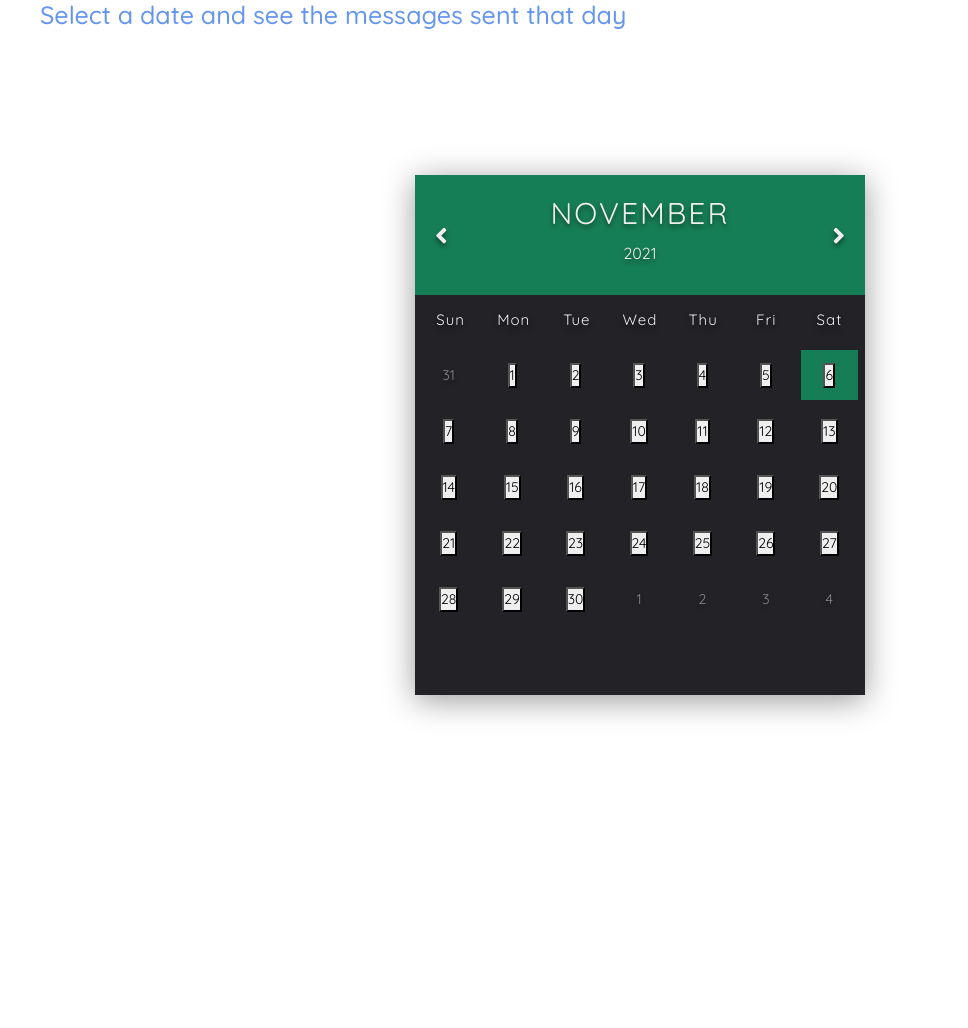
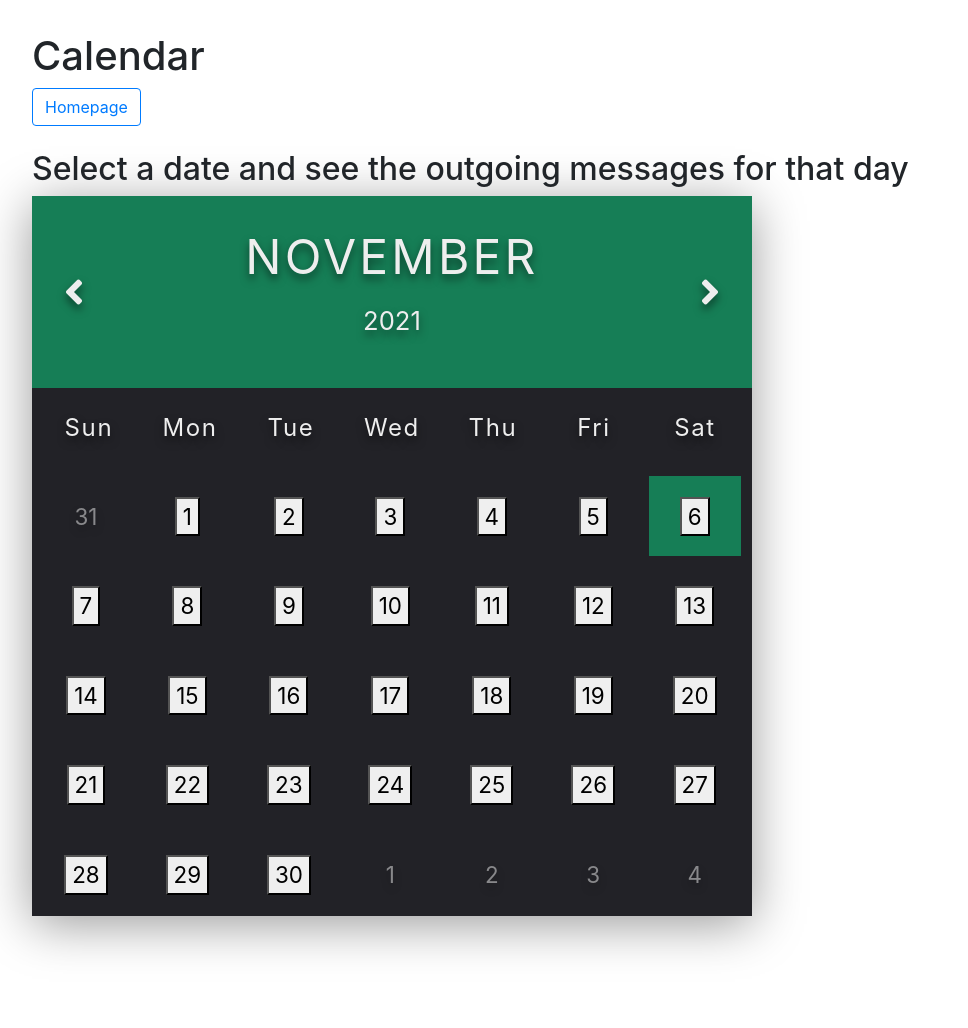
Before and after one commit to ASE-2021-Squad8/My-message-in-a-bottle, a Flask app: page /calendar in a window 1280 px wide. Shown: the whole page, without its empty margins (0-968 px from the left). Before the commit the page ends 718 px from the top, so only its background shows below. Run offline with Flask 2, Linux system fonts and the light colour scheme; some libraries are stand-ins or nearby versions.

Commit message:
templates: convert calendar, use modals
Signed-off-by: E. Melucci <eli@meluc.ci>

```diff
--- a/monolith/static/calendar.js
+++ b/monolith/static/calendar.js
@@ -1,45 +1,59 @@
 function get_day_message(day, month, year) {
   console.log(month);
-  $.get('/api/calendar/' + day + "/" + month + "/" + year , function (data) { write_message(data, day, month, year); });
+  $.get('/api/calendar/' + day + "/" + month + "/" + year, function (data) { write_message(data, day, month, year); });
 }
 
-function write_message(data, day, month, year){
-    var messages =  document.getElementById('sentmsg');
-    messages.innerHTML = ``
-    var int_month = parseInt(month, 10) + 1;
-    if(data.length == 0){
-      var display_html = `<h4 style="color:red">No messages sent for the day: ${day}/${int_month}/${year}</h4>`
-      messages.innerHTML += display_html;
+function write_message(data, day, month, year) {
+  console.log(data)
+
+  // Set model up to read message
+  var modal = document.getElementById("modal_read");
+  var modal_text = document.getElementById("modal_read_text");
+  var btn = document.getElementById("myBtn");
+  var span = document.getElementsByClassName("close")[0];
+  modal.style.display = "block";
+  modal_text.innerHTML = "";
+
+  var int_month = parseInt(month, 10) + 1;
+  if (data.length == 0) {
+    var display_html = `<h4>No messages for the day: ${day}/${int_month}/${year}</h4>`
+    modal_text.innerHTML += display_html;
+  } else {
+    var display_html = `<h3>Your daily messages</h3><hr>`
+    for (var i = 0; i < data.length; i++) {
+      current_msg = data[i];
+      var text = current_msg.future ? "Will be sent at" : "Sent at";
+      display_html += `
+              <h4> ${text} ${current_msg.delivered}</h4>
+              <h5>Recipient: ${current_msg.email}</h5><br>
+              ${current_msg.text}<br><hr>
+              `;
+      if (current_msg.candelete) {
+        display_html += `<div><button type="button" class="btn btn-danger" onclick="delete_and_reload(${current_msg.message_id},${day}, ${month}, ${year})">Withdraw</button></div></br>`;
+      }
     }
-    else{
-        var display_html = `<h3 style="color:red">Your daily message</h3>`
-        for (var i = 0; i < data.length; i++) {
-        current_msg = JSON.parse(data[i]);
-        var text = current_msg.future ? "Will be sent at": "Sent at";
-        display_html += `
-              <h4 style="color:red"> ${text} ${current_msg.hour}:${current_msg.minute}</h4>
-              <h4 style="color:black"> Recipient Mail: ${current_msg.email}
-              Text message: ${current_msg.text}</h4>
-              `;
+    modal_text.innerHTML += display_html;
+  }
 
 
-        if(current_msg.candelete){
-            display_html += `<div><button onclick="delete_and_reload(${current_msg.message_id},${day}, ${month}, ${year})">Withdraw</button></div></br>`;
-        }
-
-
-      }
-      messages.innerHTML += display_html;
+  // Set up modal closing
+  span.onclick = function () {
+    modal.style.display = "none";
+  }
+  window.onclick = function (event) {
+    if (event.target == modal) {
+      modal.style.display = "none";
     }
+  }
 }
 
-function delete_and_reload(msg_id, day, month, year){
+function delete_and_reload(msg_id, day, month, year) {
   $.ajax({
     url: '/api/lottery/message/delete/' + msg_id,
     type: 'DELETE',
     dataType: "json",
     success: function (data) {
-      var msg = data.message_id == -1 ? "Ops something went wrong, take a look at delivery date": "Message deleted!";
+      var msg = data.message_id == -1 ? "Ops something went wrong, take a look at delivery date" : "Message deleted!";
 
       alert(msg);
       get_day_message(day, month, year);
--- a/monolith/static/style.css
+++ b/monolith/static/style.css
@@ -1,30 +1,19 @@
-* {
-    margin: 0;
-    padding: 0;
-
-    box-sizing: border-box;
-    font-family: "Quicksand", sans-serif;
-  }
-
-  html {
-    font-size: 62.5%;
-  }
-
-  .container {
+  .container-calendar {
     width: 100%;
     height: 100vh;
     background-color: #ffffff;
     color: #eee;
-    display: flex;
     justify-content: center;
     align-items: center;
+    font-size: 62%;
  }
 
   .calendar {
     width: 45rem;
-    height: 52rem;
+    height: 45rem;
     background-color: #222227;
     box-shadow: 0 0.5rem 3rem rgba(0, 0, 0, 0.4);
+    font-size: 62% !important;
   }
 
   .month {
--- a/monolith/templates/calendar.html
+++ b/monolith/templates/calendar.html
@@ -1,32 +1,20 @@
-<!DOCTYPE html>
-<html lang="en">
-  <head>
-    <meta charset="UTF-8" />
-    <meta name="viewport" content="width=device-width, initial-scale=1.0" />
-    <title>Calendar</title>
+{% extends "base.html" %}
+{% block title %}Calendar{% endblock %}
 
-    <link rel="stylesheet" href="https://stackpath.bootstrapcdn.com/bootstrap/4.3.1/css/bootstrap.min.css"
-    integrity="sha384-ggOyR0iXCbMQv3Xipma34MD+dH/1fQ784/j6cY/iJTQUOhcWr7x9JvoRxT2MZw1T" crossorigin="anonymous">
-
-    <script src="//ajax.googleapis.com/ajax/libs/jquery/1.9.1/jquery.min.js"></script>
-
+{% block html_head %}
 <link
   rel="stylesheet"
-      href="https://cdnjs.cloudflare.com/ajax/libs/font-awesome/5.13.0/css/all.min.css"/>
+  href="https://cdnjs.cloudflare.com/ajax/libs/font-awesome/5.13.0/css/all.min.css"
+  />
 
-      <link
-      href="https://fonts.googleapis.com/css2?family=Quicksand:wght@300;400;500;600;700&display=swap"
-      rel="stylesheet"/>
+<link href="{{url_for('static', filename='style.css')}}" rel="stylesheet">
+{% endblock %}
 
-    <link href= "{{url_for('static', filename='style.css')}}" rel="stylesheet">
-    </head>
-
-  <body>
-
-  </div>
-  <h1 style="color: cornflowerblue; padding-left: 40px;">Select a date and see the messages sent that day</h1>
-  <div style= "padding-left: 40px;"class="message" id="sentmsg"></div>
-    <div class="container">
+{% block content %}
+<h1>Calendar</h1>
+<a href="/" type="button" class="btn btn-outline-primary">Homepage</a><br><br>
+<h2>Select a date and see the outgoing messages for that day</h2>
+<div class="container-calendar">
   <div class="calendar">
     <div class="month">
       <i class="fas fa-angle-left prev"></i>
@@ -47,9 +35,19 @@
     </div>
     <div class="days"></div>
   </div>
-
+  <div class="message" id="sentmsg"></div>
 </div>
 
+<div id="modal_read" class="modal">
+	<div class="modal-content">
+		<span class="close">&times;</span>
+		<div id="modal_read_text">
+			<p>ASE &lt;3 </p>
+		</div>
+	</div>
+</div>
+{% endblock %}
+
+{% block scripts %}
 <script src="{{ url_for('static', filename='calendar.js') }}"></script>
-  </body>
-</html>
+{% endblock %}
```
Lines whose indentation alone changed are shown as unchanged.
